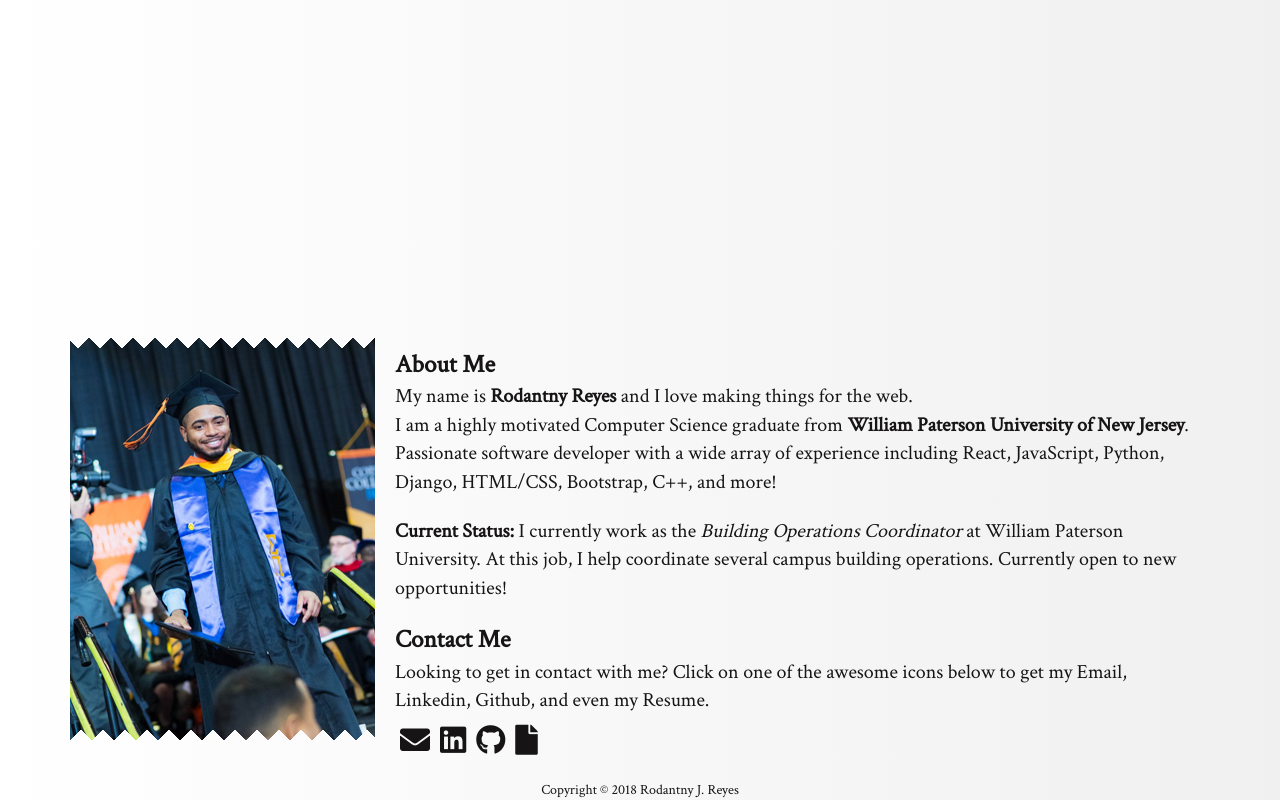
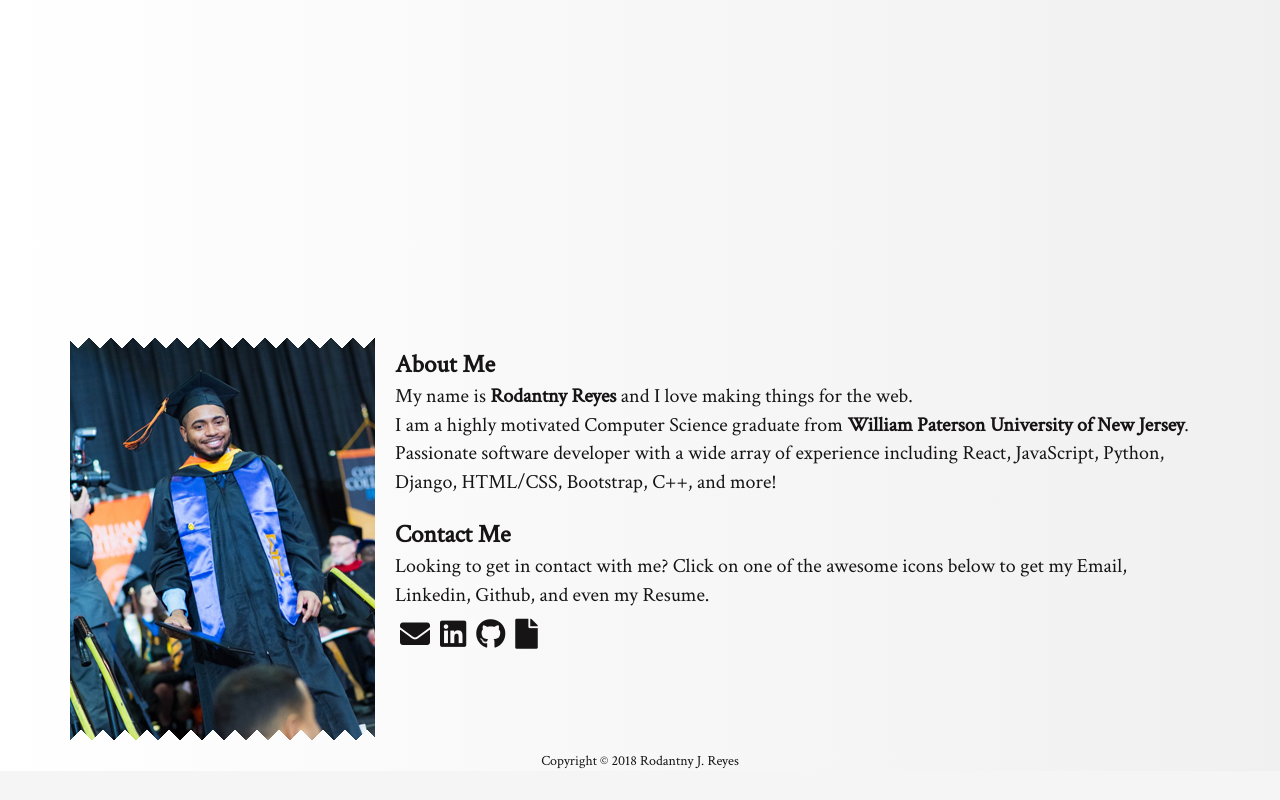
Before and after one commit to Rodantny/portfolio, a React (Create React App) app: page / in a window 1280 px wide. Shown: the part 771-1571 px from the top of the page. After the commit the page ends 1542 px from the top, so only its background shows below. Built offline with nearby package versions, Linux system fonts and the light colour scheme.

Commit message:
Update about.js

```diff
--- a/src/about/about.js
+++ b/src/about/about.js
@@ -21,8 +21,7 @@ class about extends Component {
                             Passionate software developer with a wide array of experience including React, JavaScript, Python,
                             Django, HTML/CSS, Bootstrap, C++, and more!
                         </a><br/><br/>
-                        <a><b>Current Status:</b> I currently work as the <i>Building Operations Coordinator</i> at William Paterson University. At this job, I help coordinate several campus building operations. Currently open to new opportunities!</a><br/>
-                        <br/>
+
 
                         <a id='contact'><b>Contact Me</b></a><br/>
 
```
